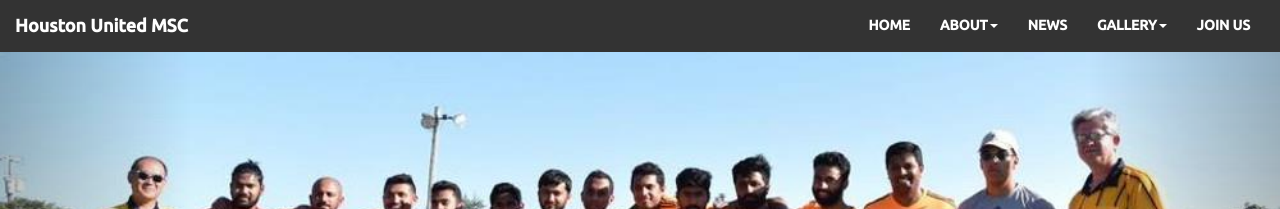
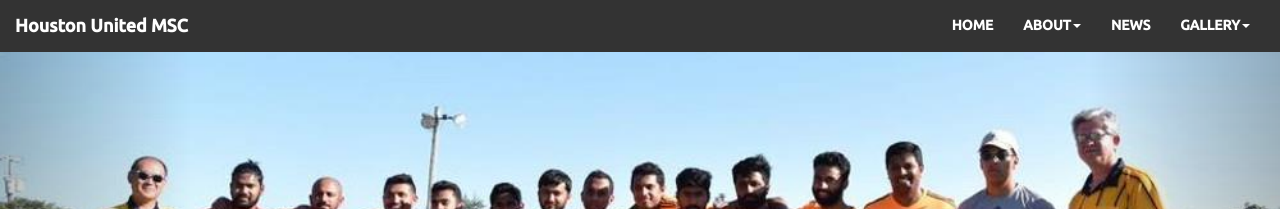
Before and after one commit to houstonunitedmsc/houstonunitedmsc.github.io, a Jekyll site: the page built from index.html, in a window 1280 px wide. Shown: the top 209 px of the page. Built offline with Jekyll 4.4.1, drawn with Linux system fonts in a browser that asks for light colours.

Commit message:
removes join-us url

```diff
--- a/_includes/navbar.html
+++ b/_includes/navbar.html
@@ -35,7 +35,6 @@
 						<li><a href="{{ site.baseurl }}/docs">Documents</a></li>
 					</ul>
 				</li>
-				<li><a href="{{ site.url }}/join" title="Join Us">Join Us</a></li>
 			</ul>
 		</div><!-- /.navbar-collapse -->
 	</div>
```
